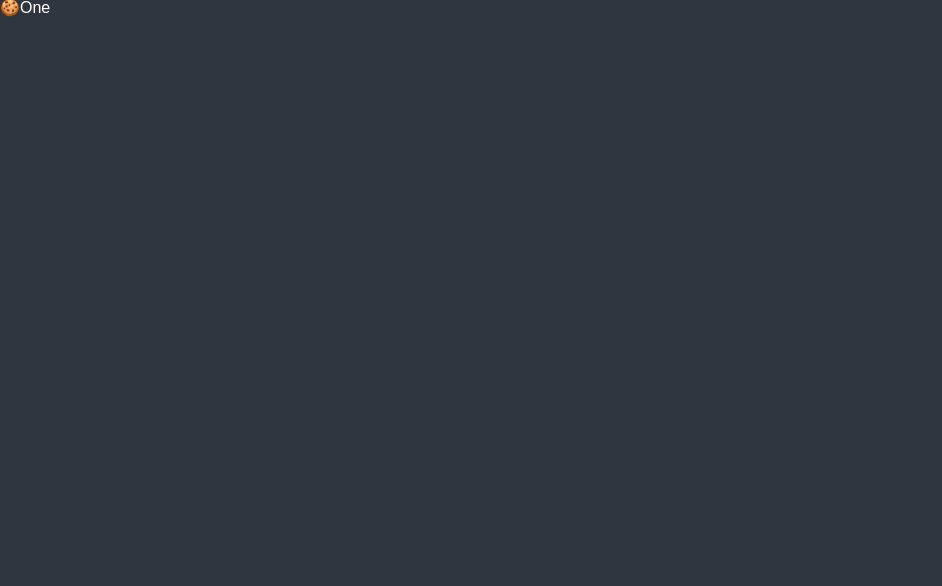
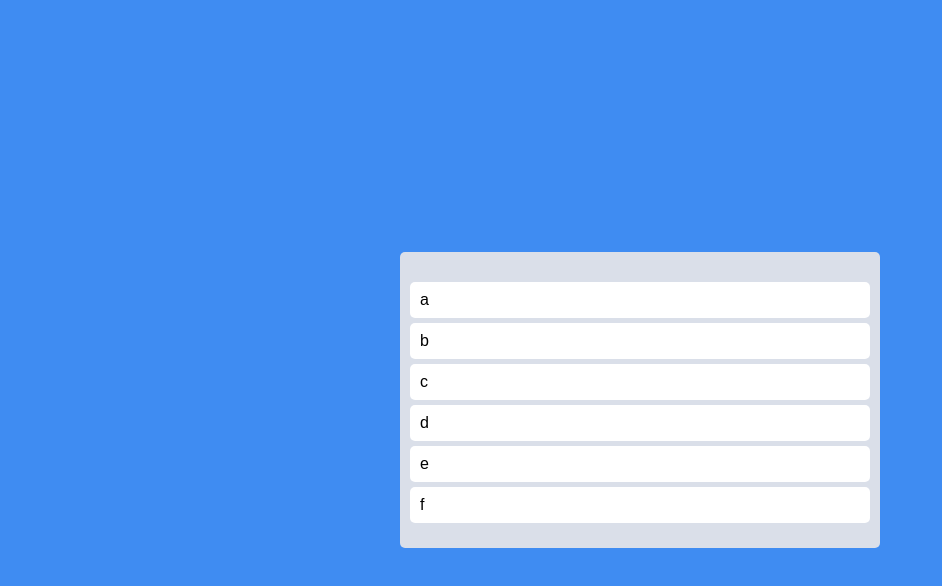
Before and after one commit to kkuyu/react-master-class-trello, a React (Create React App) app: page / in a window 1280 px wide. Shown: the top 586 px of the page, without its empty margins (0-942 px from the left). Built offline with nearby package versions, Linux system fonts and the light colour scheme; a web font is replaced by a local one.

Commit message:
Styles and Placeholders

```diff
--- a/src/App.tsx
+++ b/src/App.tsx
@@ -1,23 +1,63 @@
 import { DragDropContext, Droppable, Draggable } from "react-beautiful-dnd";
+import styled from "styled-components";
+
+const Wrapper = styled.div`
+  display: flex;
+  max-width: 480px;
+  width: 100%;
+  margin: 0 auto;
+  justify-content: center;
+  align-items: center;
+  height: 100vh;
+`;
+
+const Boards = styled.div`
+  display: grid;
+  width: 100%;
+  grid-template-columns: repeat(1, 1fr);
+`;
+
+const Board = styled.div`
+  padding: 20px 10px;
+  padding-top: 30px;
+  background-color: ${(props) => props.theme.boardColor};
+  border-radius: 5px;
+  min-height: 200px;
+`;
+
+const Card = styled.div`
+  border-radius: 5px;
+  margin-bottom: 5px;
+  padding: 10px 10px;
+  background-color: ${(props) => props.theme.cardColor};
+`;
+
+const toDos = ["a", "b", "c", "d", "e", "f"];
 
 function App() {
   const onDragEnd = () => {};
   return (
     <DragDropContext onDragEnd={onDragEnd}>
+      <Wrapper>
+        <Boards>
           <Droppable droppableId="one">
             {(provided) => (
-          <ul ref={provided.innerRef} {...provided.droppableProps}>
-            <Draggable draggableId="first" index={0}>
+              <Board ref={provided.innerRef} {...provided.droppableProps}>
+                {toDos.map((toDo, index) => (
+                  <Draggable draggableId={toDo} index={index}>
                     {(provided) => (
-                <li ref={provided.innerRef} {...provided.draggableProps}>
-                  <span {...provided.dragHandleProps}>🍪</span>
-                  <span>One</span>
-                </li>
+                      <Card ref={provided.innerRef} {...provided.dragHandleProps} {...provided.draggableProps}>
+                        {toDo}
+                      </Card>
                     )}
                   </Draggable>
-          </ul>
+                ))}
+                {provided.placeholder}
+              </Board>
             )}
           </Droppable>
+        </Boards>
+      </Wrapper>
     </DragDropContext>
   );
 }
--- a/src/index.tsx
+++ b/src/index.tsx
@@ -60,7 +60,7 @@
   box-sizing: border-box;
 }
 body {
-  color: ${(props) => props.theme.textColor};
+  color: #000;
   background-color: ${(props) => props.theme.bgColor};
   font-family: 'Source Sans Pro', sans-serif;
 }
--- a/src/styled.d.ts
+++ b/src/styled.d.ts
@@ -3,8 +3,7 @@
 declare module "styled-components" {
   export interface DefaultTheme {
     bgColor: string;
-    textColor: string;
-    accentColor: string;
-    cardBgColor: string;
+    boardColor: string;
+    cardColor: string;
   }
 }
--- a/src/theme.ts
+++ b/src/theme.ts
@@ -1,8 +1,7 @@
 import { DefaultTheme } from "styled-components";
 
 export const darkTheme: DefaultTheme = {
-  bgColor: "#2f3640",
-  textColor: "white",
-  accentColor: "#9c88ff",
-  cardBgColor: "transparent",
+  bgColor: "#3F8CF2",
+  boardColor: "#DADFE9",
+  cardColor: "#FFFFFF",
 };
```
Lines whose indentation alone changed are shown as unchanged.
